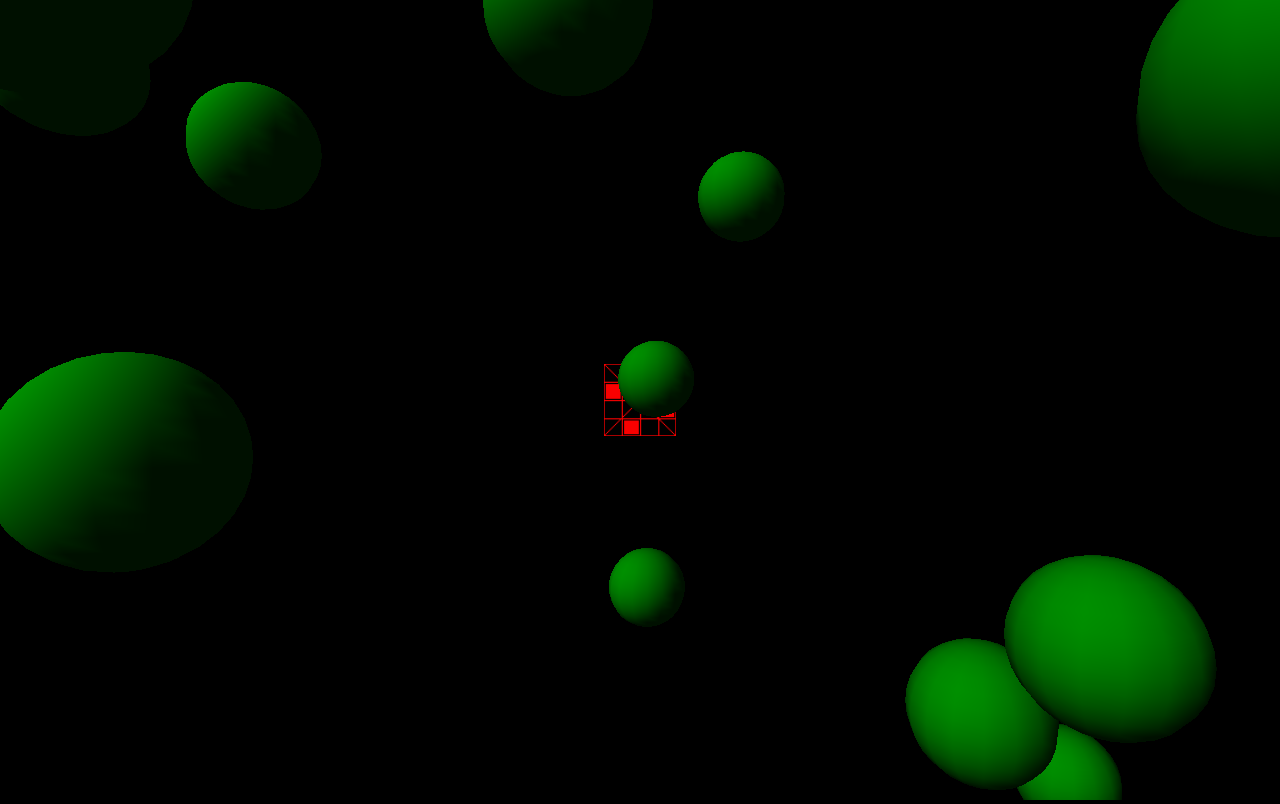
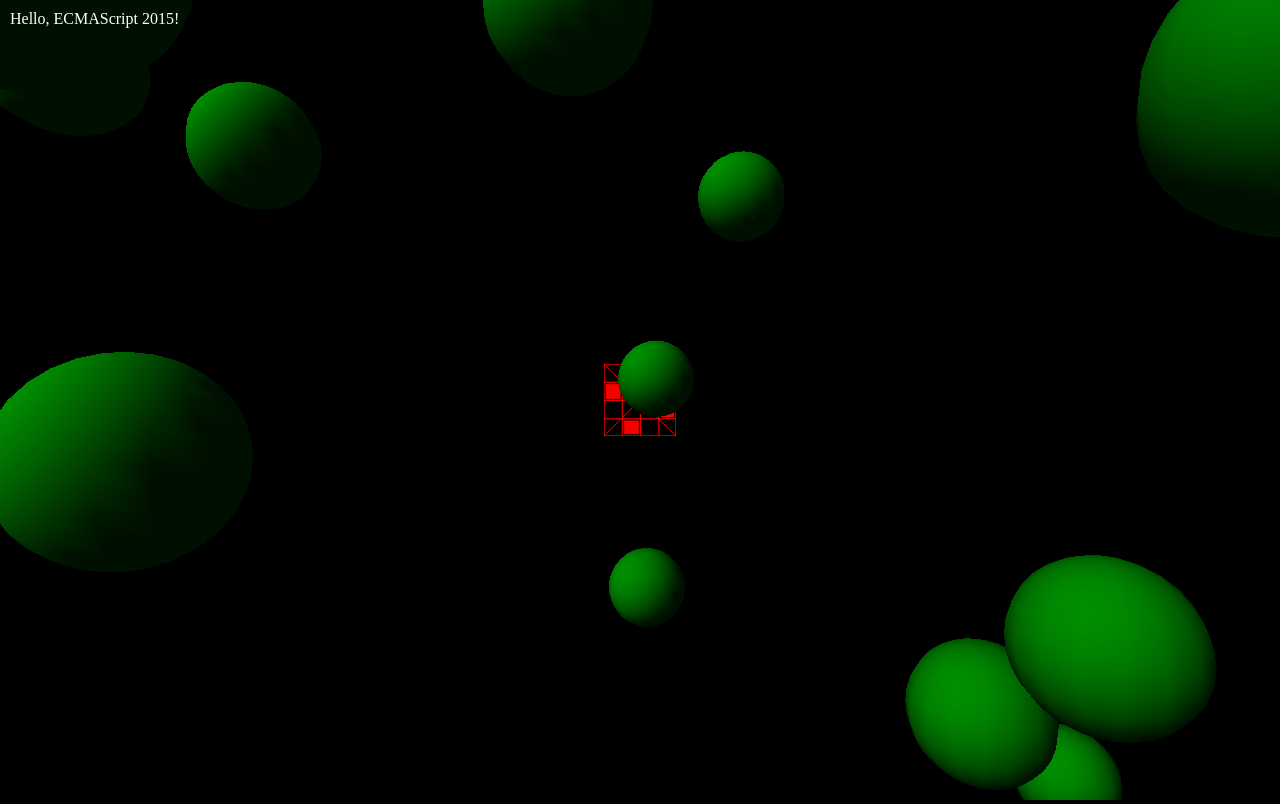
Before and after one commit to KatsuomiK/ECMAScriptTemplate, a website with bundled scripts: page index.html in a window 1280 px wide. Built offline with nearby package versions, Linux system fonts and the light colour scheme.

Commit message:
Add debug output

```diff
--- a/index.html
+++ b/index.html
@@ -6,9 +6,17 @@
 		    overflow: hidden;
 		    background-color: #000;
 		}
+
+		#debug {
+			position: absolute;
+			left: 10px;
+			top: 10px;
+			color: #FFF;
+		}
 	</style>
 </head>
 <body>
+	<div id="debug"></div>
 </body>
 <script src="lib/three.min.js"></script>
 <script src="build/output.js"></script>
--- /dev/null
+++ b/src/framesynthesis/Debug.js
@@ -0,0 +1,9 @@
+export default class Debug {
+	static clear() {
+		document.getElementById("debug").innerHTML = "";
+	}
+
+	static log(text) {
+		document.getElementById("debug").innerHTML += text + "<br>";
+	}
+}
--- a/src/main.js
+++ b/src/main.js
@@ -1,6 +1,9 @@
+import Debug from "./framesynthesis/Debug";
 import Utils from "./Utils";
 import Player from "./Player";
 import Ball from "./Ball";
+
+Debug.log("Hello, ECMAScript 2015!");
 
 let renderer;
 let camera;
```
